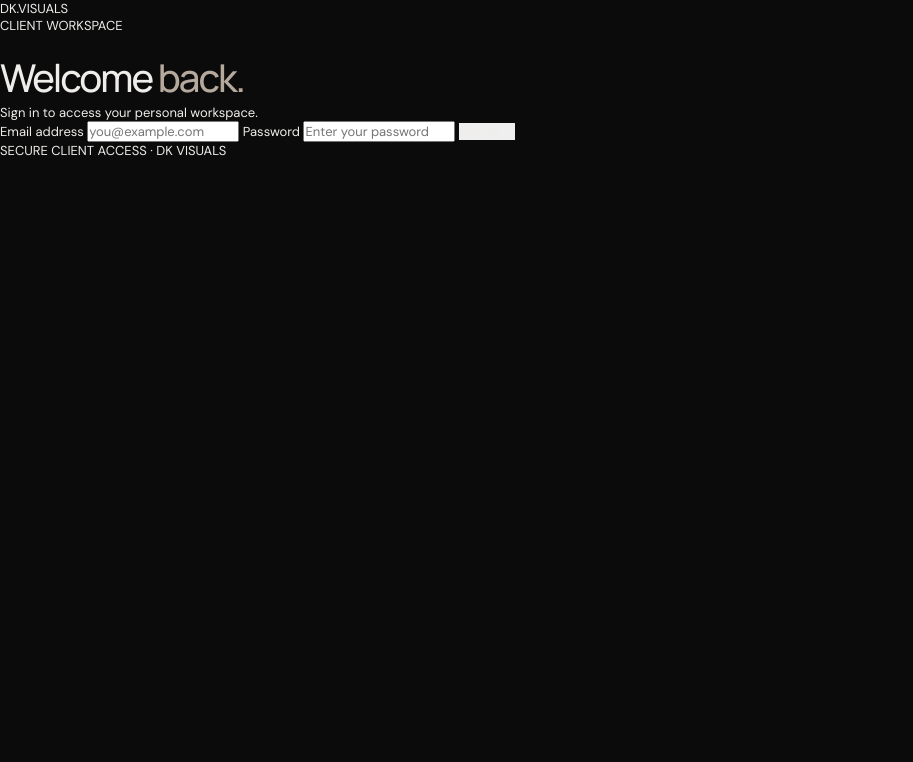
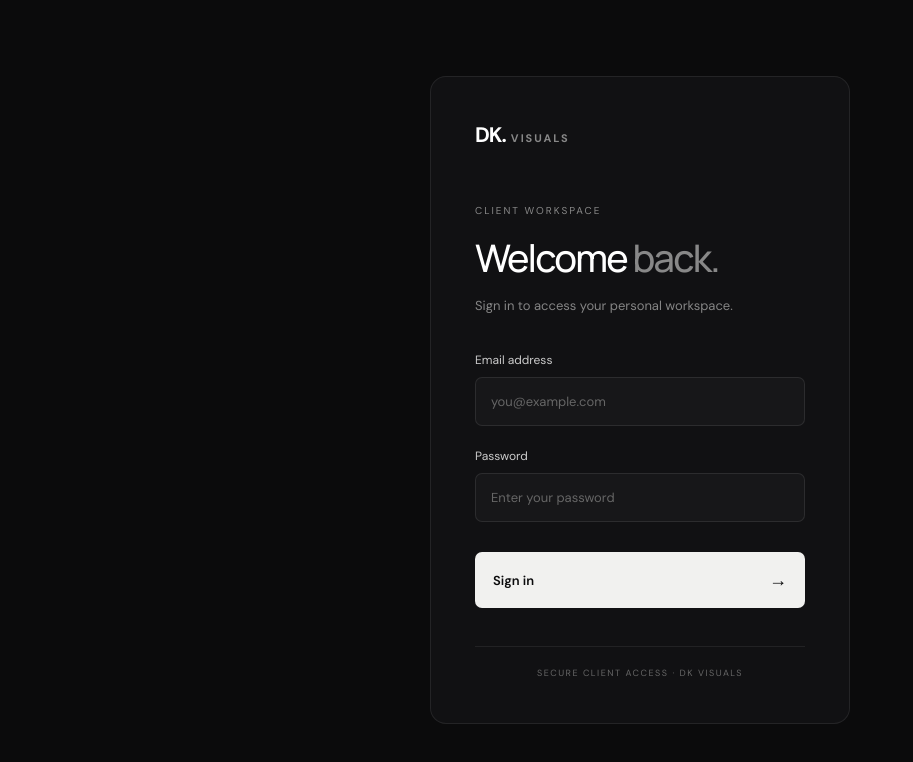
Before and after one commit to dkvisuals/DK-VISUALS, a plain HTML site: page clientportal.html in a window 1280 px wide. Shown: the whole page, without its empty margins (0-913 px from the left). Drawn offline with nearby package versions, Linux system fonts and the light colour scheme.

Commit message:
Add styles for login screen and form elements

```diff
--- a/clientportal.css
+++ b/clientportal.css
@@ -1107,3 +1107,158 @@ h1 span {
         transition-duration: .01ms !important;
     }
 }
+
+
+
+
+
+
+
+
+
+
+/* =====================================
+   DK VISUALS LOGIN SCREEN
+===================================== */
+
+.login-screen {
+    position: fixed;
+    inset: 0;
+    z-index: 9999;
+    display: flex;
+    align-items: center;
+    justify-content: center;
+    padding: 24px;
+    background: #0b0b0c;
+}
+
+.login-card {
+    width: 100%;
+    max-width: 420px;
+    padding: 44px;
+    background: #111113;
+    border: 1px solid rgba(255, 255, 255, 0.08);
+    border-radius: 16px;
+}
+
+.login-logo {
+    margin-bottom: 55px;
+    color: #fff;
+    font-size: 21px;
+    font-weight: 700;
+    letter-spacing: -1px;
+}
+
+.login-logo span {
+    margin-left: 5px;
+    color: #888;
+    font-size: 11px;
+    letter-spacing: 2px;
+}
+
+.login-label {
+    margin-bottom: 14px;
+    color: #888;
+    font-size: 10px;
+    letter-spacing: 2px;
+}
+
+.login-card h1 {
+    margin: 0 0 12px;
+    color: #fff;
+    font-size: 38px;
+    font-weight: 500;
+    letter-spacing: -1.8px;
+}
+
+.login-card h1 span {
+    color: #888;
+}
+
+.login-description {
+    margin-bottom: 35px;
+    color: #858585;
+    font-size: 13px;
+    line-height: 1.7;
+}
+
+#loginForm {
+    display: flex;
+    flex-direction: column;
+}
+
+#loginForm label {
+    margin-bottom: 9px;
+    color: #ccc;
+    font-size: 12px;
+}
+
+#loginForm input {
+    width: 100%;
+    margin-bottom: 22px;
+    padding: 15px;
+    color: #fff;
+    background: #171719;
+    border: 1px solid rgba(255, 255, 255, 0.09);
+    border-radius: 7px;
+    outline: none;
+    font-size: 13px;
+}
+
+#loginForm input:focus {
+    border-color: #888;
+}
+
+#loginForm input::placeholder {
+    color: #666;
+}
+
+#loginForm button {
+    display: flex;
+    align-items: center;
+    justify-content: space-between;
+    margin-top: 8px;
+    padding: 16px 18px;
+    color: #0b0b0c;
+    background: #f1f1ef;
+    border: none;
+    border-radius: 7px;
+    font-size: 13px;
+    font-weight: 600;
+    cursor: pointer;
+    transition: background 0.2s ease;
+}
+
+#loginForm button:hover {
+    background: #d5d5d2;
+}
+
+#loginForm button span {
+    font-size: 18px;
+}
+
+#loginError {
+    color: #e58b8b;
+    font-size: 12px;
+    line-height: 1.5;
+}
+
+.login-footer {
+    margin-top: 38px;
+    padding-top: 20px;
+    color: #666;
+    border-top: 1px solid rgba(255, 255, 255, 0.07);
+    font-size: 9px;
+    letter-spacing: 1.5px;
+    text-align: center;
+}
+
+@media (max-width: 480px) {
+    .login-card {
+        padding: 30px 24px;
+    }
+
+    .login-card h1 {
+        font-size: 33px;
+    }
+}
```
